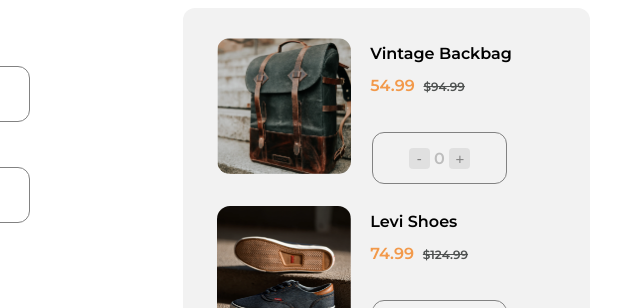
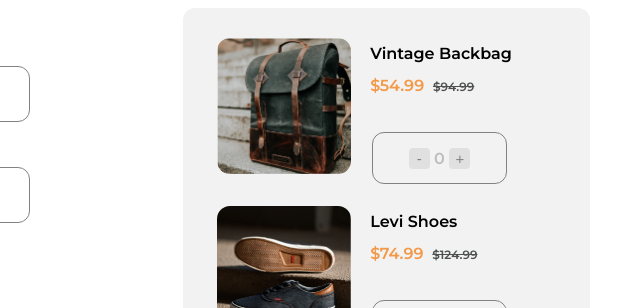
Before and after one commit to jonesalexia/checkout-page, a plain HTML site: page index.html in a window 1280 px wide. Shown: the part 191-499 px from the top of the page, 640-1280 px from the left. Drawn offline with Linux system fonts and the light colour scheme.

Commit message:
changed code

```diff
--- a/index.html
+++ b/index.html
@@ -122,7 +122,7 @@
             <div class="item-row" id="item-row-1">
               <img class="picture" alt="Product 1" src="assets/photo1.png">
               <h4 class="item-1">Vintage Backbag</h4>
-              <p class="item_1">
+              <p class="item_1" id="usd">$
                 <span id="price1" class="price">54.99</span>&nbsp;&nbsp;<strike>$94.99</strike>
               </p>
               <p class="quantity">
@@ -135,7 +135,7 @@
             <div class="item-row" id="item-row-2">
               <img class="picture" alt="Product 2" src="assets/photo2.png">
               <h4 class="item-2">Levi Shoes</h4>
-              <p class="item_2">
+              <p class="item_2" id="usd">$
                 <span id="price2" class="price">74.99</span>&nbsp;&nbsp;<strike>$124.99</strike>
               </p>
               <p class="quantity">
--- a/style.css
+++ b/style.css
@@ -183,7 +183,7 @@
 .price {
 	width: 82.77px;
 	height: 29.27px;
-
+	margin-left: -5px;
 	font-size: 16px;
     font-weight: 600;
 	line-height: 20px;
@@ -265,7 +265,6 @@
     padding-left: 100px;
 }
 
-
 .item-label {
 	height: 22.21px;
 
@@ -274,6 +273,10 @@
 	line-height: 20px;
 	color: #4E5150;
 	margin: 0;
+}
+
+#usd {
+	color: #F2994A;
 }
 
 footer {
```
